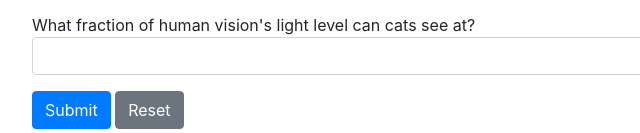
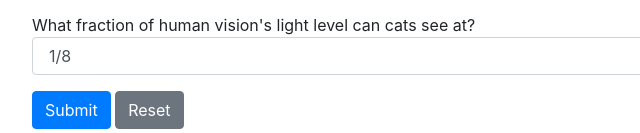
Before and after one commit to juliamitchem/bootstrap-forms, a plain HTML site: page index.html in a window 1280 px wide. Shown: the part 820-953 px from the top of the page, 53-693 px from the left. Drawn offline with Linux system fonts and the light colour scheme.

Commit message:
Fixed html error

```diff
--- a/index.html
+++ b/index.html
@@ -63,7 +63,7 @@
 							<!-- form group -->
 
 						<div class="form-group"> What fraction of human vision's light level can cats see at?
-						<select class="form-control" name="vision"> <option value="blank"></option> <option value="one-eighth">1/8</option> <option value="one-half">1/2</option> <option value="one-sixth">1/6</option> <option value="one-tenth">1/10</option> <option value="one-fifth">1/5</option>
+						<select class="form-control" name="vision"> <option value="one-eighth">1/8</option> <option value="one-half">1/2</option> <option value="one-sixth">1/6</option> <option value="one-tenth">1/10</option> <option value="one-fifth">1/5</option>
 						<option value="one-third">1/3</option>
 						</select> </div>
 
```
